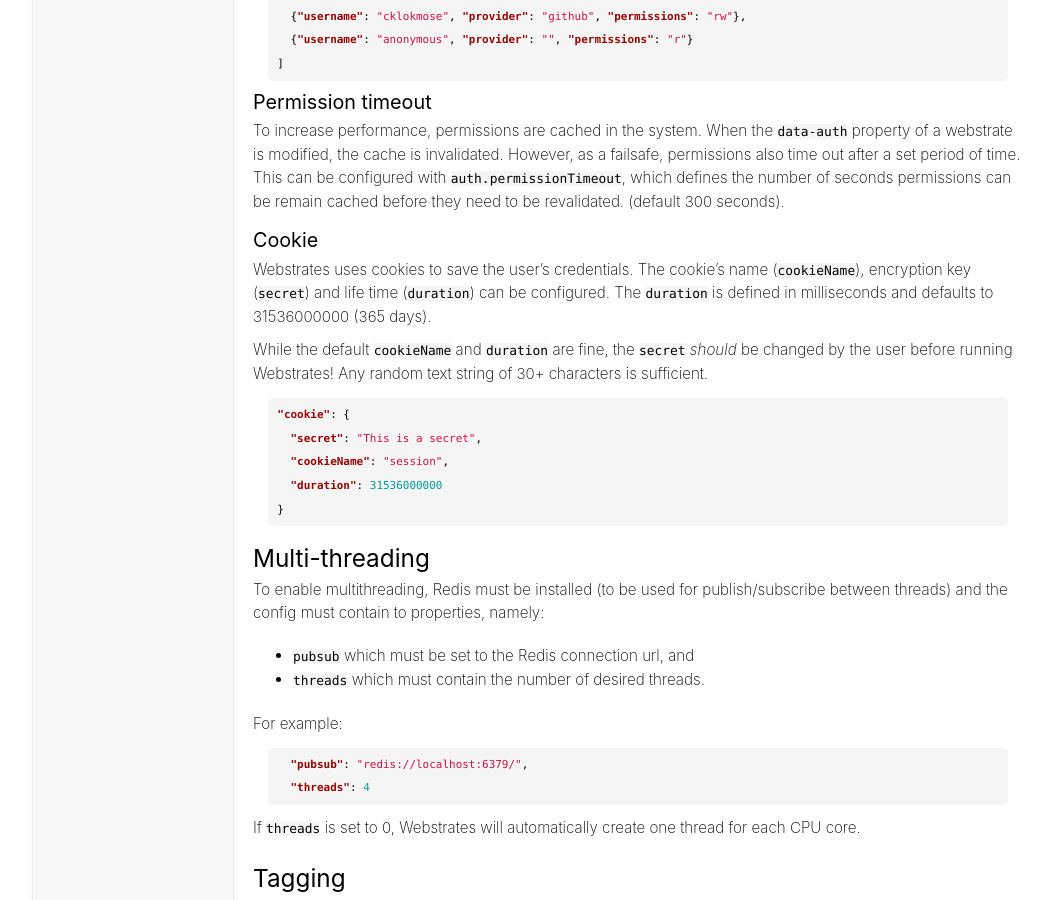
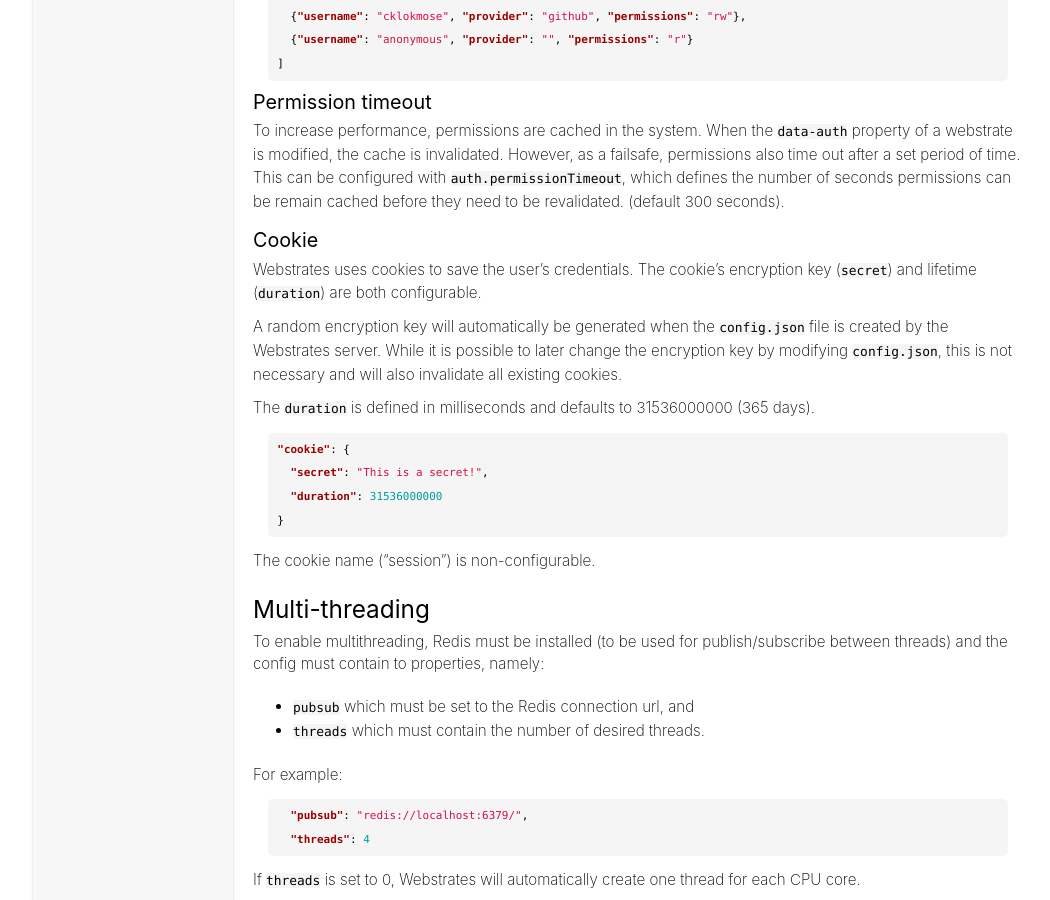
Before and after one commit to Webstrates/webstrates.github.io, a Jekyll site: the page built from _posts/2017-07-24-server-config.md, in a window 1280 px wide and 900 px high, scrolled down 2964 px. Shown: the whole window, without its empty margins (107-1157 px from the left). Built offline with Jekyll 4.4.1, drawn with Linux system fonts in a browser that asks for light colours; comment, search, counter and statistics services are not loaded.

Commit message:
Documentation now reflects that `cookieName` is non-configurable and that a random `secret` will be generated when the Webstrates server creates `config.json`.

````diff
--- a/_posts/2017-07-24-server-config.md
+++ b/_posts/2017-07-24-server-config.md
@@ -137,20 +137,22 @@ number of seconds permissions can be remain cached before they need to be revali
 
 ### Cookie
 
-Webstrates uses cookies to save the user's credentials. The cookie's name (`cookieName`), encryption
-key (`secret`) and life time (`duration`) can be configured. The `duration` is defined in
-milliseconds and defaults to 31536000000 (365 days).
+Webstrates uses cookies to save the user's credentials.
+The cookie's encryption key (`secret`) and lifetime (`duration`) are both configurable.
 
-While the default `cookieName` and `duration` are fine, the `secret` _should_ be changed by the user
-before running Webstrates! Any random text string of 30+ characters is sufficient.
+A random encryption key will automatically be generated when the `config.json` file is created by the Webstrates server.
+While it is possible to later change the encryption key by modifying `config.json`, this is not necessary and will also invalidate all existing cookies.
+
+The `duration` is defined in milliseconds and defaults to 31536000000 (365 days).
 
 ```json
 "cookie": {
-  "secret": "This is a secret",
-  "cookieName": "session",
+  "secret": "This is a secret!",
   "duration": 31536000000
 }
 ```
+
+The cookie name ("session") is non-configurable.
 
 ## Multi-threading
 
````
